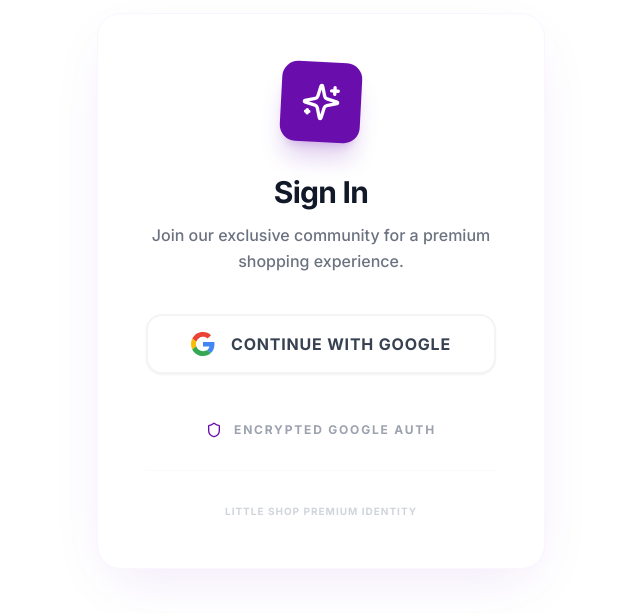
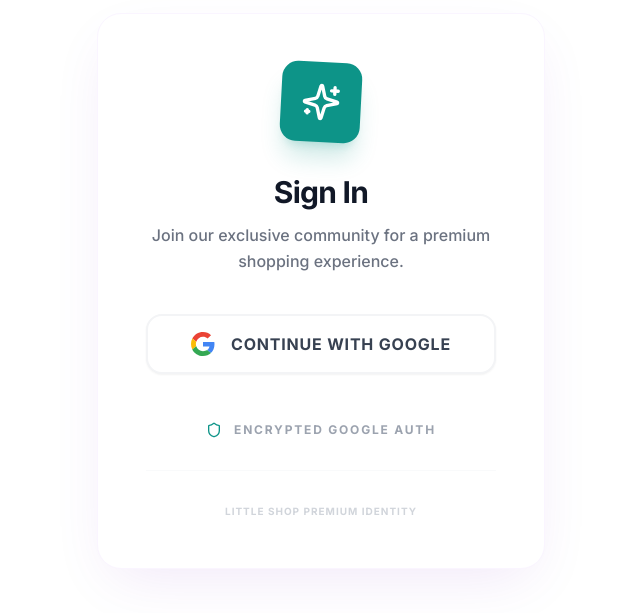
Before and after one commit to AWS-7/Little-Shop-Dharapuram, a React (Vite) app: page /login in a window 1280 px wide. Shown: the part 109-722 px from the top of the page, without its empty margins (319-959 px from the left). Built offline with nearby package versions, Linux system fonts and the light colour scheme; no server answers; a web font is replaced by a local one.

Commit message:
files upload

```diff
--- a/src/index.css
+++ b/src/index.css
@@ -23,7 +23,7 @@
   }
 
   ::selection {
-    background-color: #6A0DAD;
+    background-color: #0D9488;
     color: #fff;
   }
 }
@@ -72,7 +72,7 @@
     background: #FFFFFF;
   }
   ::-webkit-scrollbar-thumb {
-    background: #6A0DAD;
+    background: #0D9488;
     border-radius: 4px;
   }
 }
--- a/src/pages/Checkout.jsx
+++ b/src/pages/Checkout.jsx
@@ -294,7 +294,7 @@ export default function Checkout() {
         address: `${form.address}, ${form.city}, ${form.state} - ${form.pincode}`,
         customer_name: form.name,
       },
-      theme: { color: '#6A0DAD' },
+      theme: { color: '#0D9488' },
       modal: {
         ondismiss: function () {
           rzpModalOpen.current = false;
--- a/tailwind.config.js
+++ b/tailwind.config.js
@@ -4,13 +4,13 @@ export default {
   theme: {
     extend: {
       colors: {
-        // Professional Purple & White Theme
+        // Professional Teal & White Theme
         purple: {
-          primary: '#6A0DAD',      // Deep Purple - Primary Brand Color
-          secondary: '#7B2CBF',    // Slightly Lighter Purple
-          accent: '#E0AAFF',       // Soft Lavender for highlights
-          light: '#F8F4FF',        // Very Light Purple for backgrounds
-          dark: '#3C096C',         // Deepest Purple for text contrast
+          primary: '#0D9488',      // Teal 600 - Primary Brand Color
+          secondary: '#14B8A6',    // Teal 500 - Slightly Lighter Teal
+          accent: '#5EEAD4',       // Teal 300 - Soft Teal for highlights
+          light: '#F0FDFA',        // Teal 50 - Very Light Teal for backgrounds
+          dark: '#134E4A',         // Teal 900 - Deepest Teal for text contrast
         },
         white: {
           DEFAULT: '#FFFFFF',
```
Also changed, not shown: src/pages/admin/AdminDashboard.jsx (line endings or trailing spaces).
